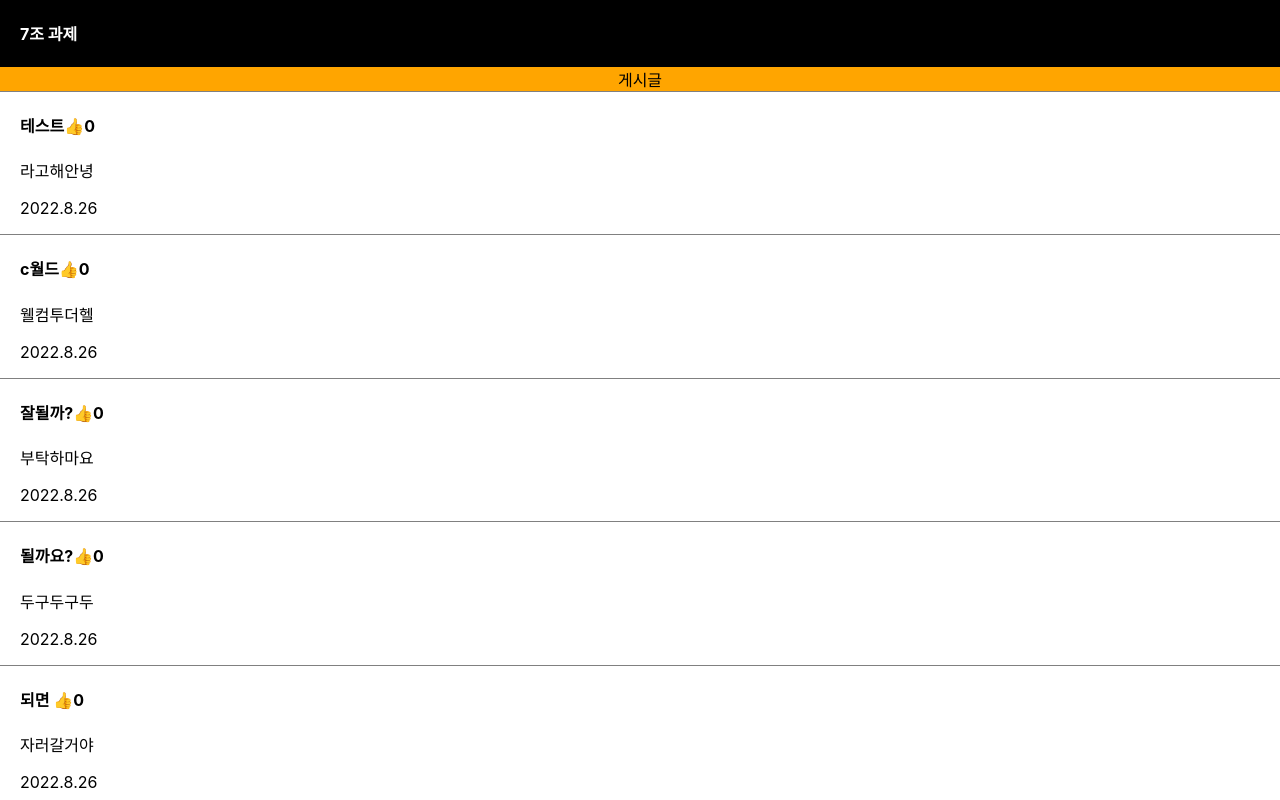
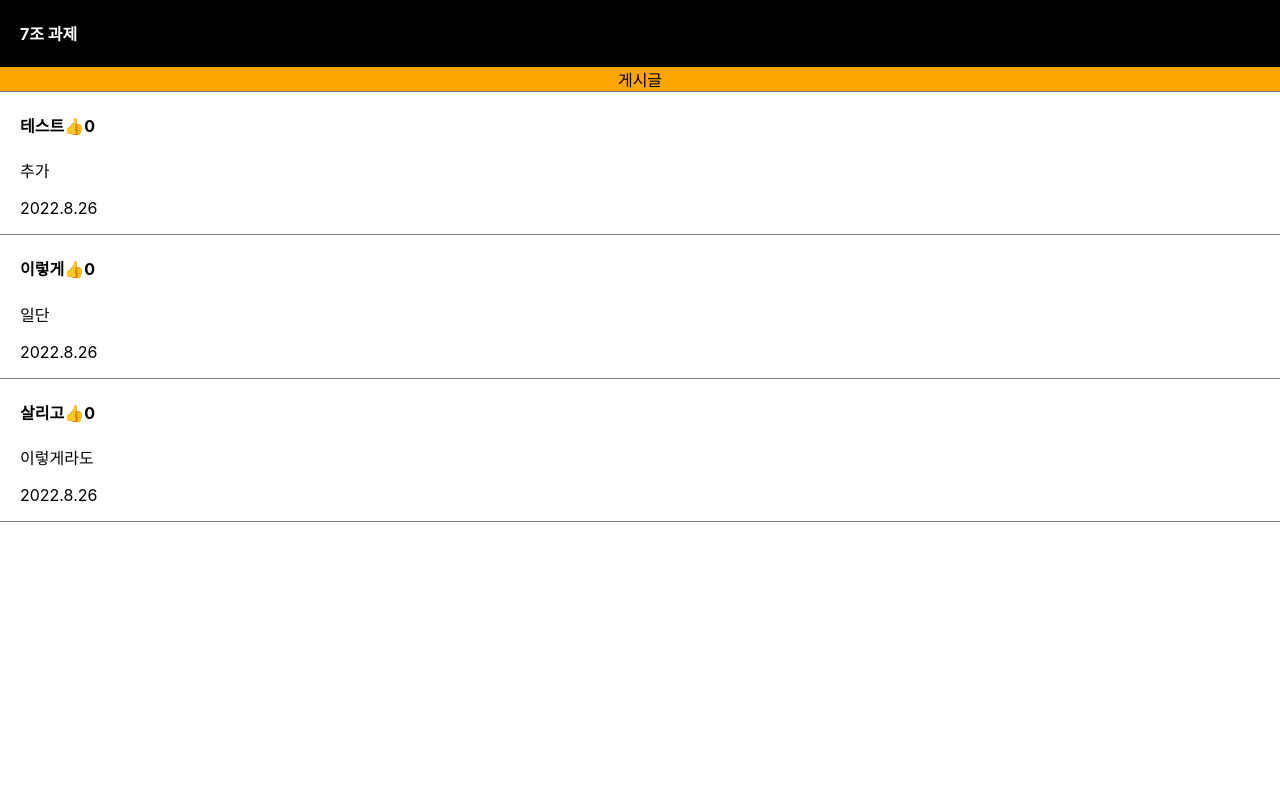
Before and after one commit to nonjee888/week3, a React (Create React App) app: page /list in a window 1280 px wide. Shown: the top 800 px of the page. Built offline with nearby package versions, Linux system fonts and the light colour scheme; data requests are answered from the project's data file.

Commit message:
데이터받아오는 구간에러발생 생성 및 삭제 홈화면으로 이동

```diff
--- a/src/components/comment/Comment.jsx
+++ b/src/components/comment/Comment.jsx
@@ -27,7 +27,6 @@ const Comment = () => {
     let [review,setReview] = useState(initialState);
     let {id} = useParams();
     const { isLoading, error, comments } = useSelector((state) => state.comments);
-    console.log(comments);
 
     useEffect(() => {
         dispatch(__getComments());
@@ -42,7 +41,6 @@ const Comment = () => {
     let commentList = comments.filter((comment)=>{
         return String(comment.post) === id;
     })
-    console.log(commentList)
     return (
         <>
         <Dd>댓글</Dd>
--- a/src/components/detail/Detail.jsx
+++ b/src/components/detail/Detail.jsx
@@ -36,7 +36,7 @@ const Detail = () =>{
     return (
       <>{modal? <Postmodal post={post} close={close}/>:null}
       <div style={{backgroundColor:"orange"}}>게시글</div>
-      <div className='modal' style={{background: 'skyblue'}}>
+      <div className='modal' style={{background: '#d3d3d3'}}>
         <button onClick={()=>navigate(-1)} >이전으로</button>
           <h4>{post.title}</h4>
           <p>{post.body}</p>
@@ -53,7 +53,7 @@ const Detail = () =>{
           }}>수정하기</button>
           <button onClick={()=>{
             dispatch(removePost(post.id));
-            navigate("/list", {replace:true});
+            navigate("/", {replace:true});
           }}>삭제하기</button>
           </div>
         </div>
--- a/src/components/form/form.jsx
+++ b/src/components/form/form.jsx
@@ -3,6 +3,15 @@ import {useNavigate} from "react-router-dom"
 import nextId from "react-id-generator";
 import { createPost } from "../../redux/modules/posts";
 import { useDispatch } from "react-redux/";
+import styled from "styled-components";
+
+const Divin = styled.div`
+padding: 10px;
+`
+const Dd = styled.div`
+border-bottom: 1px solid grey;
+background-color: orange;
+`
 
 const Form = () => {
     let id = nextId();
@@ -26,26 +35,30 @@ const Form = () => {
         if (post.writer.trim() === "" || post.title.trim() === "" || post.body.trim() === "") return alert('비었다.');
         dispatch(createPost({ ...post, id: id }));
         setPost(initialState);
-        navigate("/list");
+        navigate("/");
       };
 
-
     return (
+      <><Dd>게시글 작성</Dd>
         <form onSubmit={onSubmitHandler} className="add-form">
             <div className ="input-group">
-                <label>작성자</label>
-                <input className="input" type="text" name="writer" value={post.writer} onChange={onChangeHandler} minLength="2"/>
-
+              <Divin>
                 <label>제목</label>
                 <input className="input" type="text" name="title" value={post.title} onChange={onChangeHandler} minLength="2"/>
-
+              </Divin>
+              <Divin>
                 <label>내용</label>
                 <input className="input" type="text" name="body" value={post.body} onChange={onChangeHandler} minLength="5"/>
-
+              </Divin>
+              <Divin>
+                <label>이름</label>
+                <input className="input" type="text" name="writer" value={post.writer} onChange={onChangeHandler} minLength="2"/>
+              </Divin>
                 <button className="but">
                 추가하기</button>
             </div>
         </form>
+        </>
     )
 }
 
--- a/src/components/list/List.jsx
+++ b/src/components/list/List.jsx
@@ -17,6 +17,7 @@ const List = () => {
     useEffect(() => {
         dispatch(__getPosts());
     }, [dispatch]);
+
     if (isLoading) {
         return <div>로딩 중....</div>;
     }
@@ -24,10 +25,13 @@ const List = () => {
     if (error) {
         return <div>{error.message}</div>;
     }
+    let postList = posts.filter((post)=>{
+        return post !== null;
+    })
     return (
         <>
         <Dd>게시글</Dd>
-        {posts.map(post =>
+        {postList.map(post =>
             <Post post ={post} key={post.id}/>
         )}
         </>
--- a/src/components/post/Post.jsx
+++ b/src/components/post/Post.jsx
@@ -15,7 +15,7 @@ const Post = ({post}) => {
         <>
         <div className='list'>
         <PostTitle onClick={()=>navigate("/view/"+ post.id)}>{post.title}<span>👍</span>{post.count}</PostTitle>
-        <p>{post.body}</p>
+        <p>{post.writer}</p>
         <p>{post.date}</p>
         <div>
         </div>
--- a/src/db/db.json
+++ b/src/db/db.json
@@ -1,59 +1,29 @@
 {
   "posts": [
     {
-      "id": "id31",
-      "writer": "나는",
+      "id": "id127",
+      "writer": "추가",
       "title": "테스트",
-      "body": "라고해안녕",
+      "body": "합니다요롱",
       "date": "2022.8.26",
       "count": 0
     },
     {
-      "id": "id35",
-      "writer": "헬로",
-      "title": "c월드",
-      "body": "웰컴투더헬",
+      "id": "id165",
+      "writer": "일단",
+      "title": "이렇게",
+      "body": "합시다ㅇㅇ",
       "date": "2022.8.26",
       "count": 0
     },
     {
-      "id": "id42",
-      "writer": "과연",
-      "title": "잘될까?",
-      "body": "부탁하마요",
-      "date": "2022.8.26",
-      "count": 0
-    },
-    {
-      "id": "id80",
-      "writer": "과연",
-      "title": "될까요?",
-      "body": "두구두구두",
-      "date": "2022.8.26",
-      "count": 0
-    },
-    {
-      "id": "id116",
-      "writer": "이거",
-      "title": "되면 ",
-      "body": "자러갈거야",
-      "date": "2022.8.26",
-      "count": 0
-    },
-    {
-      "id": "id73",
-      "writer": "나는",
-      "title": "안되니까",
-      "body": "못가는걸까?",
+      "id": "id203",
+      "writer": "이렇게라도",
+      "title": "살리고",
+      "body": "싶었습니다.",
       "date": "2022.8.26",
       "count": 0
     }
   ],
-  "comments": [
-    {
-      "id": "id13",
-      "post": "id31",
-      "desc": "ㅂㄷㅂㅈㄷㅂ"
-    }
-  ]
+  "comments": []
 }
```
Also changed, not shown: src/redux/modules/posts.js (indentation only).
